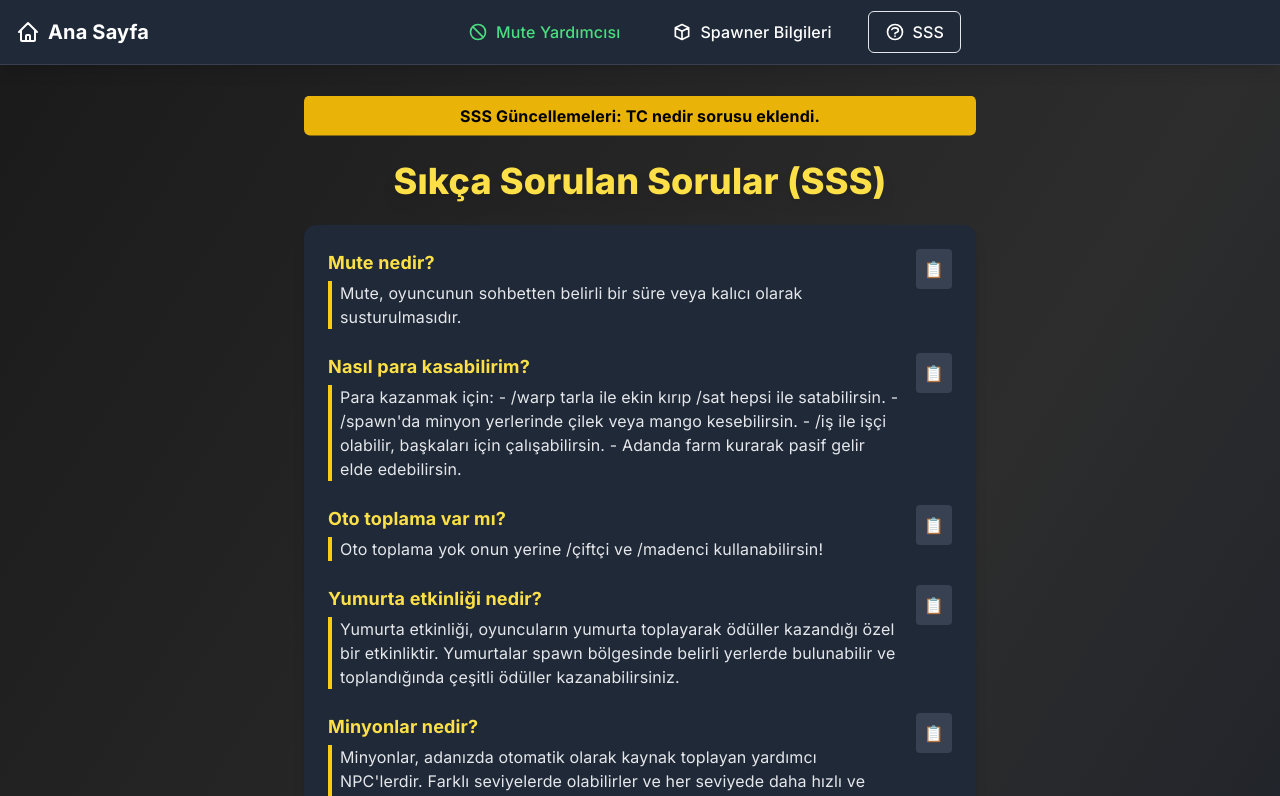
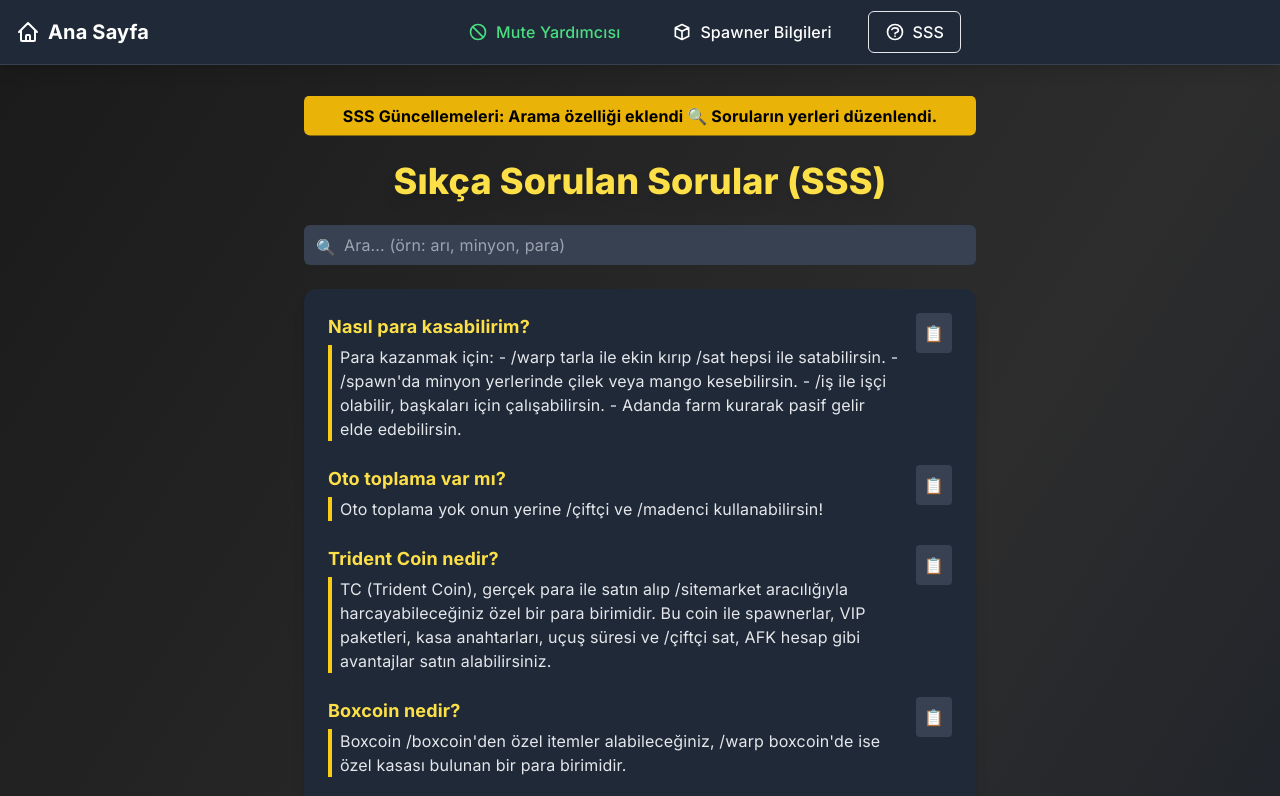
Before and after one commit to ahasdemir/skyblocktc-rehber, a Next.js app: page /sss in a window 1280 px wide. Shown: the top 796 px of the page. Built offline with nearby package versions, Linux system fonts and the light colour scheme.

Commit message:
Add search functionality and rearranged questions.

```diff
--- a/src/app/sss/page.tsx
+++ b/src/app/sss/page.tsx
@@ -5,16 +5,32 @@
 
 const faq = [
 	{
-		q: 'Mute nedir?',
-		a: 'Mute, oyuncunun sohbetten belirli bir süre veya kalıcı olarak susturulmasıdır.',
-	},
-	{
 		q: 'Nasıl para kasabilirim?',
 		a: "Para kazanmak için:\n- /warp tarla ile ekin kırıp /sat hepsi ile satabilirsin.\n- /spawn'da minyon yerlerinde çilek veya mango kesebilirsin.\n- /iş ile işçi olabilir, başkaları için çalışabilirsin.\n- Adanda farm kurarak pasif gelir elde edebilirsin.",
 	},
 	{
 		q: 'Oto toplama var mı?',
 		a: 'Oto toplama yok onun yerine /çiftçi ve /madenci kullanabilirsin!',
+	},
+	{
+		q: 'Trident Coin nedir?',
+		a: 'TC (Trident Coin), gerçek para ile satın alıp /sitemarket aracılığıyla harcayabileceğiniz özel bir para birimidir. Bu coin ile spawnerlar, VIP paketleri, kasa anahtarları, uçuş süresi ve /çiftçi sat, AFK hesap gibi avantajlar satın alabilirsiniz.',
+	},
+	{
+		q: 'Boxcoin nedir?',
+		a: 'Boxcoin /boxcoin\'den özel itemler alabileceğiniz, /warp boxcoin\'de ise özel kasası bulunan bir para birimidir. ',
+	},
+	{
+		q: 'Adama birini nasıl eklerim?',
+		a: 'Adanıza birini eklemek için /is invite <oyuncu> komutunu kullanabilirsiniz. Bu komut, belirtilen oyuncuya ada davetiyesi gönderir. Oyuncu daveti kabul ettiğinde yani /is accept komutunu kullanırsa adanıza eklenebilir.',
+	},
+	{
+		q: 'Adamdan birini nasıl atabilirim?',
+		a: 'Adanızdan birini atmak için /is kick <isim> komudunu kullanabilirsiniz.',
+	},
+	{
+		q: 'Hangi farmları kurabilirim?',
+		a: 'Adanız için kaktüs, arı, şeker kamışı ve hibrit farm(karpuz, balkabağı) gibi otomatik farmları kurabilirsiniz.',
 	},
 	{
 		q: 'Yumurta etkinliği nedir?',
@@ -33,41 +49,37 @@
 		a: 'Evet, hile kullanmak yasaktır. Hile kullananlar kalıcı olarak yasaklanabilir. Ancak ada içinde auto clicker(F3+T gibi), bazı makroları, fullbright gibi rekabeti bozmayan araçları kullanabilirsiniz. KillAura, X-Ray, Fly gibi hileler kesinlikle yasaktır.',
 	},
 	{
-		q: 'Boxcoin nedir?',
-		a: 'Boxcoin /boxcoin\'den özel itemler alabileceğiniz, /warp boxcoin\'de ise özel kasası bulunan bir para birimidir. ',
-	},
-	{
 		q: 'Oyunda kaç tane boss var?',
 		a: 'Oyunda 2 tane boss vardır. Bu bosslara spawn bölgesinden sağdan gidebilirsiniz.',
-	},
-	{
-		q: 'Adama birini nasıl eklerim?',
-		a: 'Adanıza birini eklemek için /is invite <oyuncu> komutunu kullanabilirsiniz. Bu komut, belirtilen oyuncuya ada davetiyesi gönderir. Oyuncu daveti kabul ettiğinde yani /is accept komutunu kullanırsa adanıza eklenebilir.',
-	},
-	{
-		q: 'Adamdan birini nasıl atabilirim?',
-		a: 'Adanızdan birini atmak için /is kick <isim> komudunu kullanabilirsiniz.',
-	},
-	{
-		q: 'Hangi farmları kurabilirim?',
-		a: 'Adanız için kaktüs, arı, şeker kamışı ve hibrit farm(karpuz, balkabağı) gibi otomatik farmları kurabilirsiniz.',
 	},
 	{
 		q: 'X\'in piyasası ne? (Piyasası belli olan golem gibi itemlere fiyatını verin, bu cevabı kullanmayın bence)',
 		a: 'Sunucu ekonomisi sürekli değişken, net bir fiyat vermek zor. Ama serbest piyasa var, alıcı veya satıcı olarak işinize yarayacak bir fiyat verip kendi aranızda anlaşabilirsiniz. Piyasayı belileyecek olan sizlersiniz!',
 	},
-	{
-		q: 'Trident Coin nedir?',
-		a: 'TC (Trident Coin), gerçek para ile satın alıp /sitemarket aracılığıyla harcayabileceğiniz özel bir para birimidir. Bu coin ile spawnerlar, VIP paketleri, kasa anahtarları, uçuş süresi ve /çiftçi sat, AFK hesap gibi avantajlar satın alabilirsiniz.',
-	},
 ];
 
 export default function SSSPage() {
 	const [adminName, setAdminName] = useState<string | null>(null);
+	const [searchTerm, setSearchTerm] = useState('');
+	const [filteredFaq, setFilteredFaq] = useState(faq);
+
 	useEffect(() => {
 		const savedAdmin = localStorage.getItem('minecraftAdmin');
 		if (savedAdmin) setAdminName(savedAdmin);
 	}, []);
+
+	useEffect(() => {
+		if (searchTerm.trim() === '') {
+			setFilteredFaq(faq);
+		} else {
+			const lowercasedSearchTerm = searchTerm.toLowerCase();
+			const filtered = faq.filter(item =>
+				item.q.toLowerCase().includes(lowercasedSearchTerm) ||
+				item.a.toLowerCase().includes(lowercasedSearchTerm)
+			);
+			setFilteredFaq(filtered);
+		}
+	}, [searchTerm]);
 	const copyToClipboard = (text: string, question: string, button: HTMLButtonElement) => {
 		navigator.clipboard.writeText(text).then(() => {
 			// Buton animasyonu
@@ -111,14 +123,36 @@
 		<div className="min-h-screen bg-gradient-to-br from-primary via-secondary to-gray-900 text-white flex flex-col">
 			<Header adminName={adminName} />			<div className="flex-1 flex flex-col items-center py-10 px-2">
 				<div className="bg-yellow-500 text-black px-4 py-2 rounded-md mb-4 font-bold text-center w-full max-w-2xl animate-bounce">
-					SSS Güncellemeleri: TC nedir sorusu eklendi.
+					SSS Güncellemeleri: Arama özelliği eklendi 🔍 Soruların yerleri düzenlendi.
 				</div>
 				<h1 className="text-3xl md:text-4xl font-extrabold mb-6 text-center text-yellow-300 drop-shadow-lg">
 					Sıkça Sorulan Sorular (SSS)
 				</h1>
-				<div className="w-full max-w-2xl bg-gray-800 rounded-xl shadow-lg p-6">
+				<div className="w-full max-w-2xl mb-6">
+					<div className="relative">
+						<input
+							type="text"
+							placeholder="Ara... (örn: arı, minyon, para)"
+							value={searchTerm}
+							onChange={(e) => setSearchTerm(e.target.value)}
+							className="w-full px-4 py-2 bg-gray-700 text-white rounded-md focus:outline-none focus:ring-2 focus:ring-yellow-400 pl-10"
+						/>
+						<div className="absolute left-3 top-2.5 text-gray-400">
+							🔍
+						</div>
+						{searchTerm && (
+							<button
+								onClick={() => setSearchTerm('')}
+								className="absolute right-3 top-2.5 text-gray-400 hover:text-white"
+							>
+								✖
+							</button>
+						)}
+					</div>
+				</div>				<div className="w-full max-w-2xl bg-gray-800 rounded-xl shadow-lg p-6">
+					{filteredFaq.length > 0 ? (
 						<ul className="space-y-6">
-						{faq.map((item, i) => (
+							{filteredFaq.map((item, i) => (
 								<li key={i} className="flex items-start justify-between">
 									<div>
 										<div className="font-bold text-lg text-yellow-300 mb-1">
@@ -127,7 +161,8 @@
 										<div className="text-gray-200 text-base pl-2 border-l-4 border-yellow-400">
 											{item.a}
 										</div>
-								</div>								<button
+									</div>
+									<button
 										onClick={(e) => copyToClipboard(item.a, item.q, e.currentTarget)}
 										className="ml-4 p-2 bg-gray-700 rounded hover:bg-gray-600 transition-colors text-yellow-300"
 										title="Cevabı kopyala"
@@ -137,6 +172,19 @@
 								</li>
 							))}
 						</ul>
+					) : (
+						<div className="text-center py-10">
+							<div className="text-yellow-300 text-5xl mb-4">🔍</div>
+							<p className="text-gray-300 text-lg">Aramanızla eşleşen soru bulunamadı.</p>
+							<p className="text-gray-400 mt-2">Farklı anahtar kelimeler ile tekrar deneyin.</p>
+							<button
+								onClick={() => setSearchTerm('')}
+								className="mt-4 px-4 py-2 bg-yellow-500 text-black rounded-md hover:bg-yellow-400 transition-colors"
+							>
+								Tüm Soruları Göster
+							</button>
+						</div>
+					)}
 				</div>
 			</div>
 		</div>
```
Lines whose indentation alone changed are shown as unchanged.
